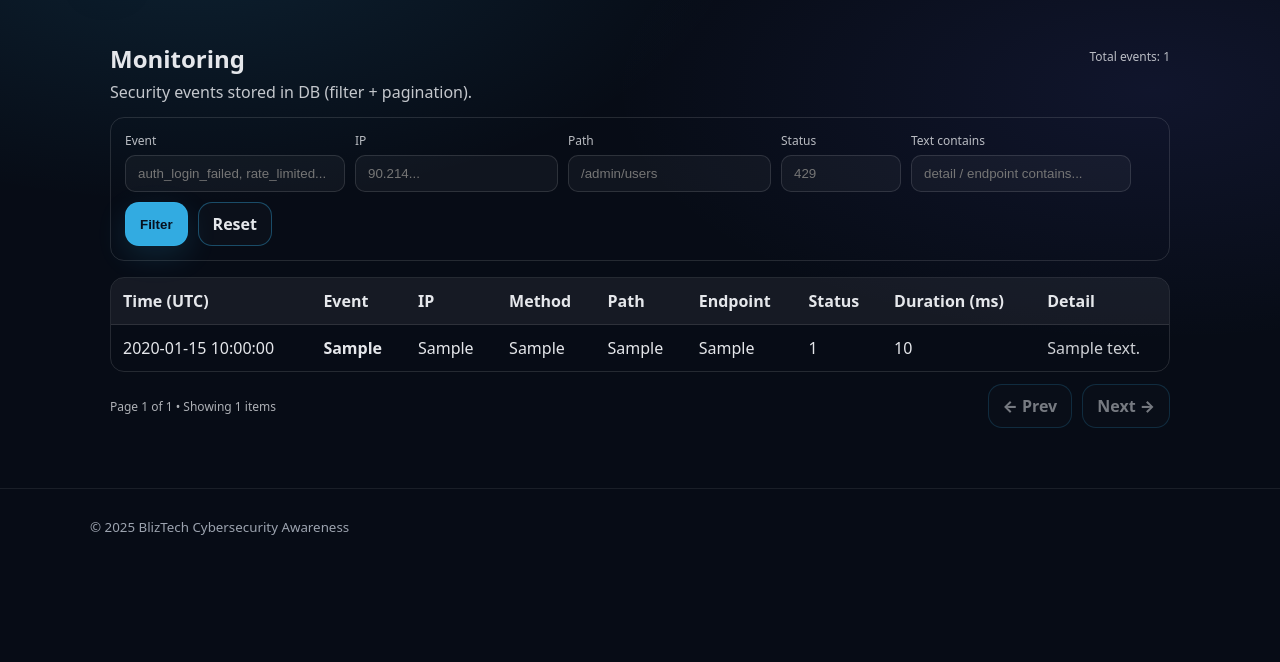
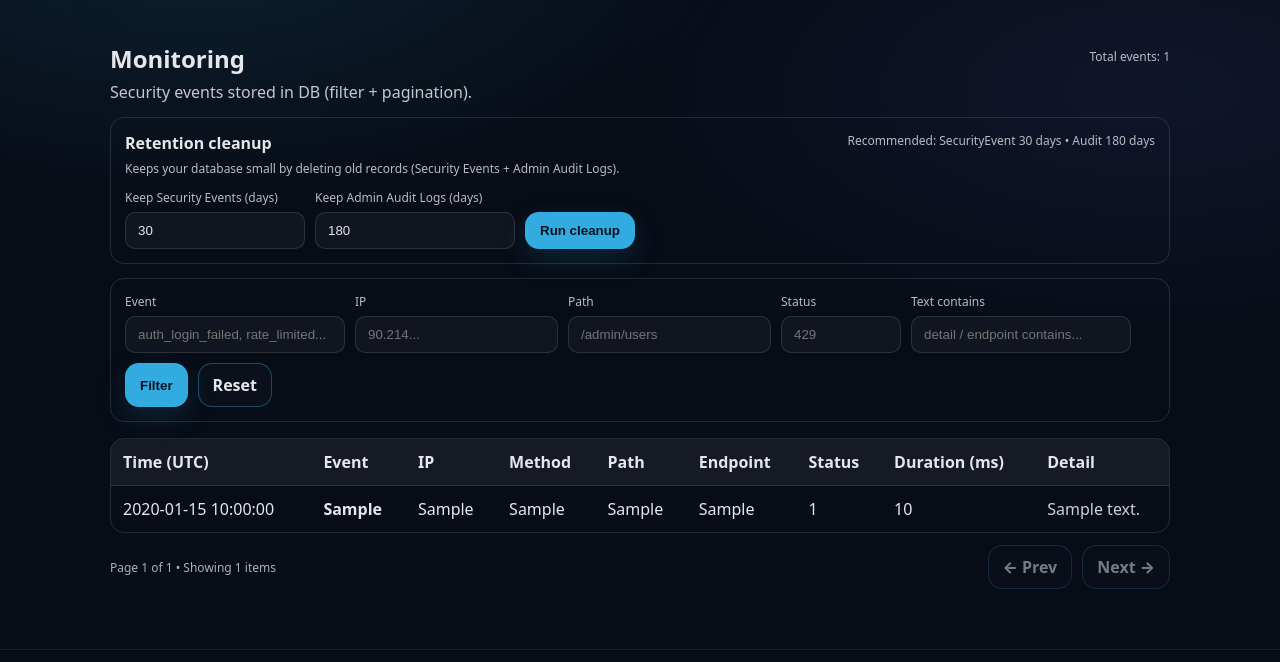
Before and after one commit to Teebliss97/Bliztech, a Flask app: page /admin/monitoring in a window 1280 px wide. Shown: the part 71-733 px from the top of the page. Before the commit the page ends 606 px from the top, so only its background shows below. Run offline with Flask 3, Linux system fonts and the light colour scheme; a user stored in the database is signed in; tables that the repository leaves empty hold one stand-in row (values such as "Sample post").

Commit message:
Phase 5.3: retention cleanup for monitoring + audit logs

```diff
--- a/app/blueprints/admin/routes.py
+++ b/app/blueprints/admin/routes.py
@@ -1,15 +1,25 @@
 import os
 from functools import wraps
-from datetime import datetime
+from datetime import datetime, timedelta
 
 from flask import Blueprint, abort, render_template, request, redirect, url_for, flash
 from flask_login import current_user
 
 from app.extensions import db, limiter
-from app.models import User, Progress, Certificate, AdminAuditLog, SecurityEvent
+from app.models import (
+    User,
+    Progress,
+    Certificate,
+    AdminAuditLog,
+    SecurityEvent,
+)
 
 admin_bp = Blueprint("admin", __name__, url_prefix="/admin")
 
+
+# -------------------------
+# Helpers
+# -------------------------
 
 def _client_ip() -> str:
     xff = request.headers.get("X-Forwarded-For", "")
@@ -20,12 +30,12 @@
 
 def _audit(action: str, target_type: str = None, target_id: str = None, detail: str = None):
     """
-    Durable admin audit log.
+    Durable admin audit log (tamper-evident).
     """
     try:
         log = AdminAuditLog(
-            actor_user_id=getattr(current_user, "id", None) if current_user.is_authenticated else None,
-            actor_email=getattr(current_user, "email", None) if current_user.is_authenticated else None,
+            actor_user_id=current_user.id if current_user.is_authenticated else None,
+            actor_email=current_user.email if current_user.is_authenticated else None,
             action=action,
             target_type=target_type,
             target_id=target_id,
@@ -51,6 +61,19 @@
     return decorated
 
 
+def _parse_int(name: str, default: int, min_v: int, max_v: int) -> int:
+    raw = (request.form.get(name) or request.args.get(name) or "").strip()
+    try:
+        v = int(raw)
+    except Exception:
+        v = default
+    return max(min_v, min(max_v, v))
+
+
+# -------------------------
+# Dashboard
+# -------------------------
+
 @admin_bp.route("/")
 @admin_required
 @limiter.limit("60 per minute")
@@ -67,18 +90,22 @@
     )
 
 
+# -------------------------
+# Users
+# -------------------------
+
 @admin_bp.route("/users")
 @admin_required
 @limiter.limit("60 per minute")
 def users():
-    # ✅ Avoid 500 if User.created_at doesn't exist
-    order_col = getattr(User, "created_at", None)
-    if order_col is None:
-        order_col = User.id
-
+    order_col = getattr(User, "created_at", None) or User.id
     users = User.query.order_by(order_col.desc()).all()
     return render_template("admin/users.html", users=users)
 
+
+# -------------------------
+# Progress
+# -------------------------
 
 @admin_bp.route("/progress")
 @admin_required
@@ -87,6 +114,10 @@
     rows = Progress.query.order_by(Progress.updated_at.desc()).limit(200).all()
     return render_template("admin/progress.html", rows=rows)
 
+
+# -------------------------
+# Certificates
+# -------------------------
 
 @admin_bp.route("/certificates")
 @admin_required
@@ -115,11 +146,11 @@
     cert = Certificate.query.filter_by(cert_id=cert_id).first_or_404()
 
     progress_key = f"user:{cert.user_id}"
-    passed_topics = (
+    passed_count = (
         Progress.query.filter_by(user_id=progress_key, passed=True)
         .filter(Progress.slug.like("topic%"))
+        .count()
     )
-    passed_count = passed_topics.count()
 
     return render_template(
         "admin/certificate_detail.html",
@@ -132,8 +163,7 @@
 @admin_required
 @limiter.limit("10 per minute; 30 per hour")
 def certificate_reissue(cert_id: str):
-    cert_id = (cert_id or "").strip().upper()
-    cert = Certificate.query.filter_by(cert_id=cert_id).first_or_404()
+    cert = Certificate.query.filter_by(cert_id=cert_id.upper()).first_or_404()
 
     import uuid
     old_id = cert.cert_id
@@ -142,7 +172,6 @@
     cert.revoked = False
     cert.revoked_at = None
     cert.revoked_reason = None
-
     db.session.commit()
 
     _audit(
@@ -160,10 +189,9 @@
 @admin_required
 @limiter.limit("10 per minute; 30 per hour")
 def certificate_revoke(cert_id: str):
-    cert_id = (cert_id or "").strip().upper()
-    cert = Certificate.query.filter_by(cert_id=cert_id).first_or_404()
+    cert = Certificate.query.filter_by(cert_id=cert_id.upper()).first_or_404()
+    reason = (request.form.get("reason") or "").strip() or None
 
-    reason = (request.form.get("reason") or "").strip() or None
     cert.revoked = True
     cert.revoked_at = datetime.utcnow()
     cert.revoked_reason = reason
@@ -184,8 +212,7 @@
 @admin_required
 @limiter.limit("10 per minute; 30 per hour")
 def certificate_unrevoke(cert_id: str):
-    cert_id = (cert_id or "").strip().upper()
-    cert = Certificate.query.filter_by(cert_id=cert_id).first_or_404()
+    cert = Certificate.query.filter_by(cert_id=cert_id.upper()).first_or_404()
 
     cert.revoked = False
     cert.revoked_at = None
@@ -203,12 +230,15 @@
     return redirect(url_for("admin.certificate_detail", cert_id=cert.cert_id))
 
 
+# -------------------------
+# Audit Logs (read-only)
+# -------------------------
+
 @admin_bp.route("/audit")
 @admin_required
 @limiter.limit("30 per minute")
 def audit_logs():
     q = (request.args.get("q") or "").strip()
-
     query = AdminAuditLog.query.order_by(AdminAuditLog.created_at.desc())
 
     if q:
@@ -223,81 +253,106 @@
     return render_template("admin/audit.html", logs=logs, q=q)
 
 
-# ✅ Phase 5.2: Monitoring dashboard (DB-backed)
+# -------------------------
+# Monitoring (Phase 5.2)
+# -------------------------
+
 @admin_bp.route("/monitoring")
 @admin_required
 @limiter.limit("30 per minute")
 def monitoring():
+    page = _parse_int("page", 1, 1, 10_000)
+    per_page = 50
+
     q = (request.args.get("q") or "").strip()
     event = (request.args.get("event") or "").strip()
     ip = (request.args.get("ip") or "").strip()
     path = (request.args.get("path") or "").strip()
     status = (request.args.get("status") or "").strip()
 
-    # pagination
-    try:
-        page = int(request.args.get("page") or "1")
-        if page < 1:
-            page = 1
-    except Exception:
-        page = 1
-
-    per_page = 50
-
     query = SecurityEvent.query.order_by(SecurityEvent.created_at.desc())
-
-    if q:
-        query = query.filter(SecurityEvent.detail.ilike(f"%{q}%") | SecurityEvent.endpoint.ilike(f"%{q}%"))
 
     if event:
         query = query.filter(SecurityEvent.event.ilike(f"%{event}%"))
-
     if ip:
         query = query.filter(SecurityEvent.ip.ilike(f"%{ip}%"))
-
     if path:
         query = query.filter(SecurityEvent.path.ilike(f"%{path}%"))
+    if status:
+        try:
+            query = query.filter(SecurityEvent.status == int(status))
+        except ValueError:
+            pass
+    if q:
+        query = query.filter(SecurityEvent.detail.ilike(f"%{q}%"))
 
-    if status and status.isdigit():
-        query = query.filter(SecurityEvent.status == int(status))
+    total = query.count()
+    pages = max(1, (total + per_page - 1) // per_page)
 
-    # Flask-SQLAlchemy 3 compatible pagination
-    try:
-        page_obj = query.paginate(page=page, per_page=per_page, error_out=False)
-        items = page_obj.items
-        total = page_obj.total
-        pages = page_obj.pages
-        has_prev = page_obj.has_prev
-        has_next = page_obj.has_next
-        prev_num = page_obj.prev_num
-        next_num = page_obj.next_num
-    except Exception:
-        # fallback manual pagination
-        total = query.count()
-        pages = (total + per_page - 1) // per_page
-        items = query.limit(per_page).offset((page - 1) * per_page).all()
-        has_prev = page > 1
-        has_next = page < pages
-        prev_num = page - 1
-        next_num = page + 1
+    events = query.offset((page - 1) * per_page).limit(per_page).all()
 
     return render_template(
         "admin/monitoring.html",
-        events=items,
+        events=events,
+        total=total,
+        page=page,
+        pages=pages,
+        has_prev=page > 1,
+        has_next=page < pages,
+        prev_num=page - 1,
+        next_num=page + 1,
         q=q,
         event=event,
         ip=ip,
         path=path,
         status=status,
-        page=page,
-        pages=pages,
-        total=total,
-        has_prev=has_prev,
-        has_next=has_next,
-        prev_num=prev_num,
-        next_num=next_num,
     )
 
+
+# -------------------------
+# Phase 5.3 — Retention Cleanup
+# -------------------------
+
+@admin_bp.route("/monitoring/cleanup", methods=["POST"])
+@admin_required
+@limiter.limit("5 per minute")
+def monitoring_cleanup():
+    keep_security_days = _parse_int("keep_security_days", 30, 1, 365)
+    keep_audit_days = _parse_int("keep_audit_days", 180, 1, 3650)
+
+    cutoff_security = datetime.utcnow() - timedelta(days=keep_security_days)
+    cutoff_audit = datetime.utcnow() - timedelta(days=keep_audit_days)
+
+    deleted_security = (
+        SecurityEvent.query.filter(SecurityEvent.created_at < cutoff_security)
+        .delete(synchronize_session=False)
+    )
+    deleted_audit = (
+        AdminAuditLog.query.filter(AdminAuditLog.created_at < cutoff_audit)
+        .delete(synchronize_session=False)
+    )
+
+    db.session.commit()
+
+    _audit(
+        action="MONITORING_CLEANUP",
+        target_type="retention",
+        target_id="security+audit",
+        detail=f"security_days={keep_security_days},audit_days={keep_audit_days},"
+               f"deleted_security={deleted_security},deleted_audit={deleted_audit}",
+    )
+
+    flash(
+        f"Cleanup complete ✅ Deleted {deleted_security} security events "
+        f"and {deleted_audit} audit logs.",
+        "success",
+    )
+    return redirect(url_for("admin.monitoring"))
+
+
+# -------------------------
+# Admin bootstrap (one-time)
+# -------------------------
 
 @admin_bp.route("/bootstrap", methods=["GET", "POST"])
 @limiter.limit("5 per minute; 20 per hour")
@@ -306,8 +361,7 @@
     if not token_env:
         abort(404)
 
-    existing_admin = User.query.filter_by(is_admin=True).first()
-    if existing_admin:
+    if User.query.filter_by(is_admin=True).first():
         abort(403)
 
     if request.method == "POST":
@@ -315,20 +369,20 @@
         email = (request.form.get("email") or "").strip().lower()
 
         if token != token_env:
-            _audit(action="ADMIN_BOOTSTRAP_FAIL", target_type="user", target_id=email, detail="bad_token")
+            _audit("ADMIN_BOOTSTRAP_FAIL", "user", email, "bad_token")
             flash("Invalid token.", "error")
             return redirect(url_for("admin.bootstrap_admin"))
 
         user = User.query.filter_by(email=email).first()
         if not user:
-            _audit(action="ADMIN_BOOTSTRAP_FAIL", target_type="user", target_id=email, detail="user_not_found")
-            flash("User not found. Register first, then try again.", "error")
+            _audit("ADMIN_BOOTSTRAP_FAIL", "user", email, "user_not_found")
+            flash("User not found. Register first.", "error")
             return redirect(url_for("admin.bootstrap_admin"))
 
         user.is_admin = True
         db.session.commit()
 
-        _audit(action="ADMIN_BOOTSTRAP_SUCCESS", target_type="user", target_id=email, detail="")
+        _audit("ADMIN_BOOTSTRAP_SUCCESS", "user", email, "")
         flash(f"{email} is now an admin ✅", "success")
         return redirect(url_for("auth.login"))
 
--- a/app/templates/admin/monitoring.html
+++ b/app/templates/admin/monitoring.html
@@ -14,6 +14,41 @@
     <div style="opacity:0.8; font-size: 12px; margin-top:6px;">
       Total events: {{ total }}
     </div>
+  </div>
+
+  <!-- Phase 5.3: Retention cleanup -->
+  <div style="margin-top:14px; border:1px solid rgba(255,255,255,0.12); border-radius:14px; padding:14px;">
+    <div style="display:flex; justify-content:space-between; gap:12px; flex-wrap:wrap; align-items:flex-start;">
+      <div>
+        <div style="font-weight:600;">Retention cleanup</div>
+        <div style="opacity:0.8; font-size:12px; margin-top:6px;">
+          Keeps your database small by deleting old records (Security Events + Admin Audit Logs).
+        </div>
+      </div>
+      <div style="opacity:0.8; font-size:12px;">
+        Recommended: SecurityEvent 30 days • Audit 180 days
+      </div>
+    </div>
+
+    <form method="post" action="{{ url_for('admin.monitoring_cleanup') }}"
+          style="display:flex; gap:10px; flex-wrap:wrap; align-items:flex-end; margin-top:12px;">
+      <div style="display:flex; flex-direction:column; gap:6px;">
+        <label style="font-size:12px; opacity:0.8;">Keep Security Events (days)</label>
+        <input name="keep_security_days" value="30"
+               style="width:180px; padding:10px 12px; border-radius:10px; border:1px solid rgba(255,255,255,0.12); background:rgba(255,255,255,0.04); color:inherit;">
+      </div>
+
+      <div style="display:flex; flex-direction:column; gap:6px;">
+        <label style="font-size:12px; opacity:0.8;">Keep Admin Audit Logs (days)</label>
+        <input name="keep_audit_days" value="180"
+               style="width:200px; padding:10px 12px; border-radius:10px; border:1px solid rgba(255,255,255,0.12); background:rgba(255,255,255,0.04); color:inherit;">
+      </div>
+
+      <button class="btn" type="submit"
+              onclick="return confirm('This will delete old records. Continue?');">
+        Run cleanup
+      </button>
+    </form>
   </div>
 
   <!-- Filters -->
```
